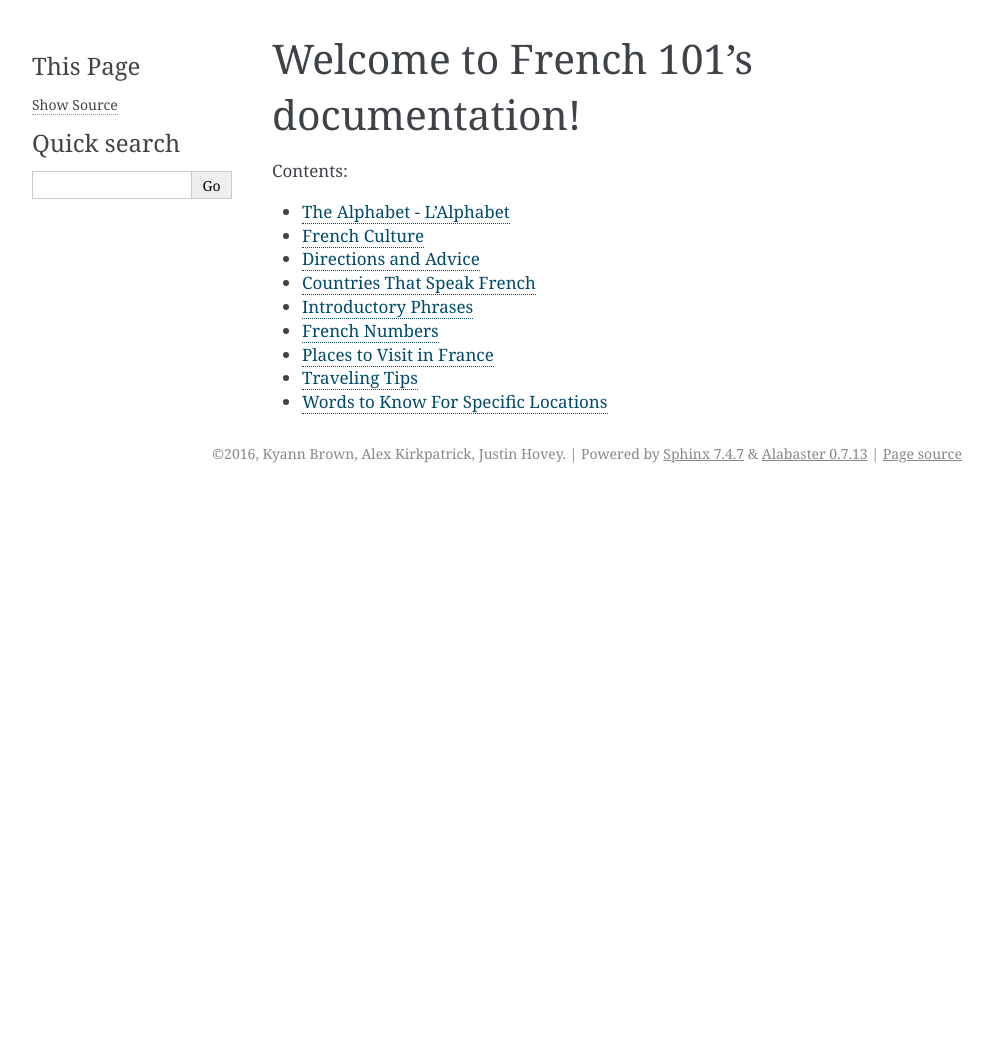
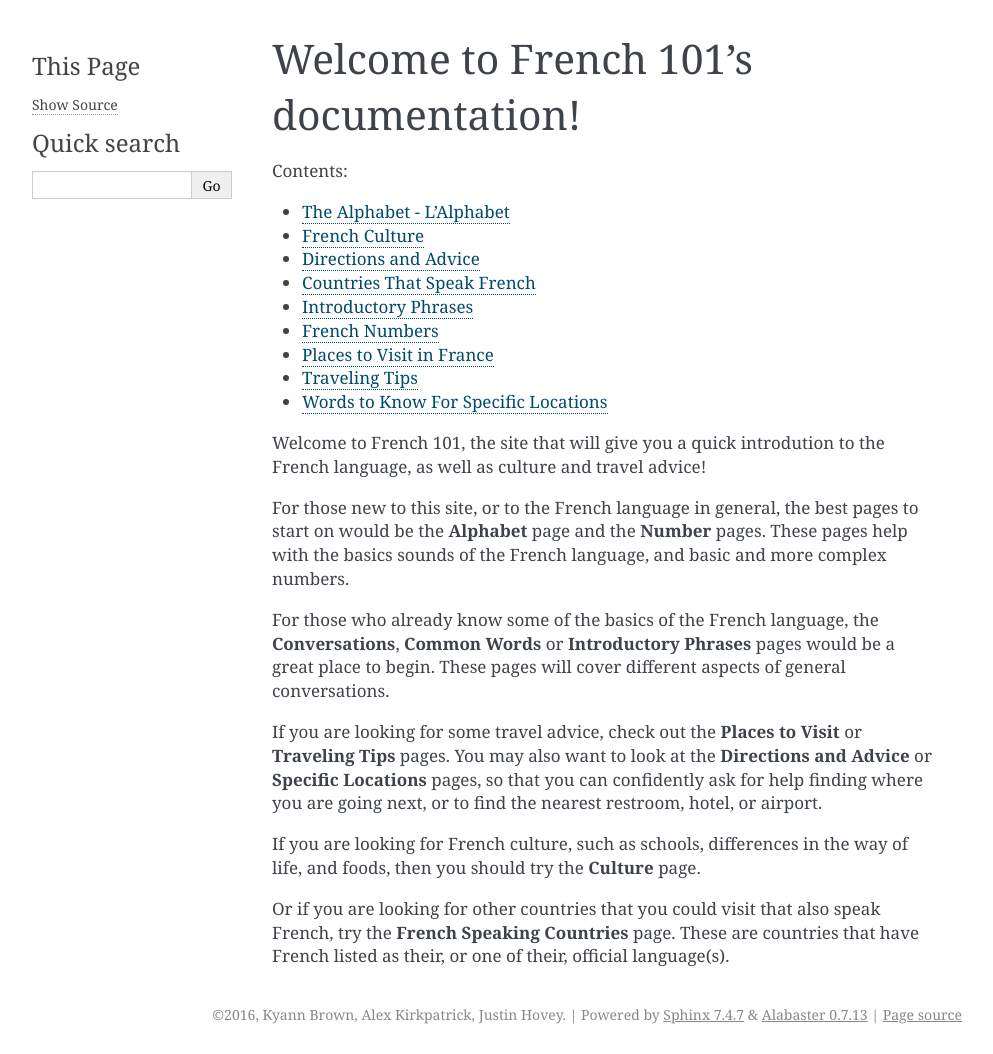
Before and after one commit to brownk96/french_101, a Sphinx documentation site: the page built from source/index.rst, in a window 1280 px wide. Shown: the whole page, without its empty margins (148-1141 px from the left). Built offline with Sphinx 7.4.7, drawn with Linux system fonts in a browser that asks for light colours; pages that are not in the unit, such as notebooks, are missing from menus; before the commit the page ends 900 px from its top, so only the background shows below that.

Commit message:
Added content to index page

```diff
--- a/source/index.rst
+++ b/source/index.rst
@@ -23,3 +23,27 @@ Contents:
    placeToVisit.rst
    traveling_tips.rst
    words_for_locations.rst
+
+Welcome to French 101, the site that will give you a quick introdution to the
+French language, as well as culture and travel advice!
+
+For those new to this site, or to the French language in general, the best pages
+to start on would be the **Alphabet** page and the **Number** pages. These pages
+help with the basics sounds of the French language, and basic and more complex numbers.
+
+For those who already
+know some of the basics of the French language, the **Conversations**, **Common Words**
+or **Introductory Phrases** pages would be a great place to begin. These pages
+will cover different aspects of general conversations.
+
+If you are looking for some travel advice, check out the **Places to Visit** or **Traveling
+Tips** pages. You may also want to look at the **Directions and Advice** or **Specific Locations**
+pages, so  that you can confidently ask for help finding where you are going next, or
+to find the nearest restroom, hotel, or airport.
+
+If you are looking for French culture, such as schools, differences in the way
+of life, and foods, then you should try the **Culture** page.
+
+Or if you are looking for other countries that you could visit that also speak French,
+try the **French Speaking Countries** page. These are countries that have French listed
+as their, or one of their, official language(s).
```
